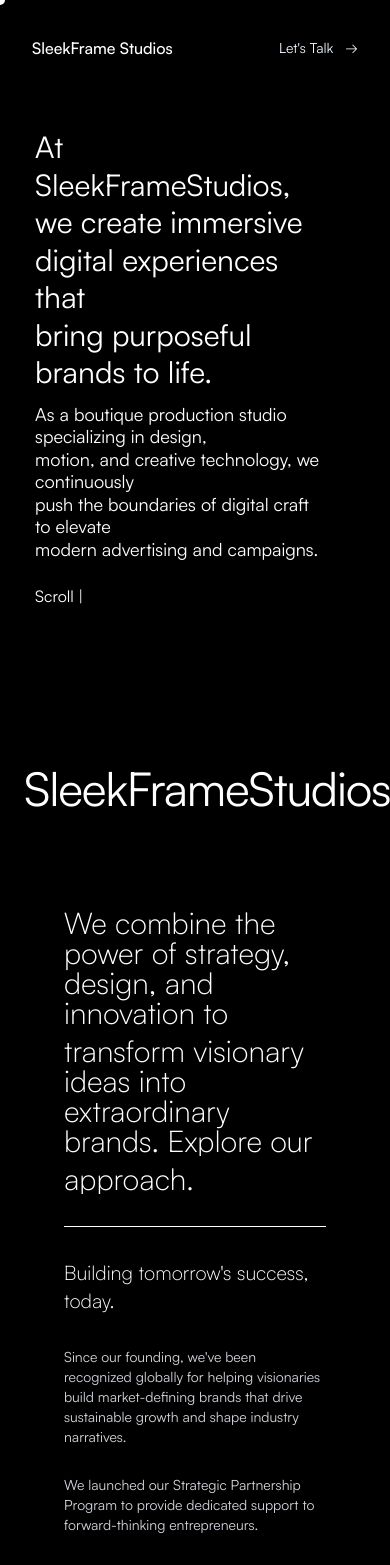
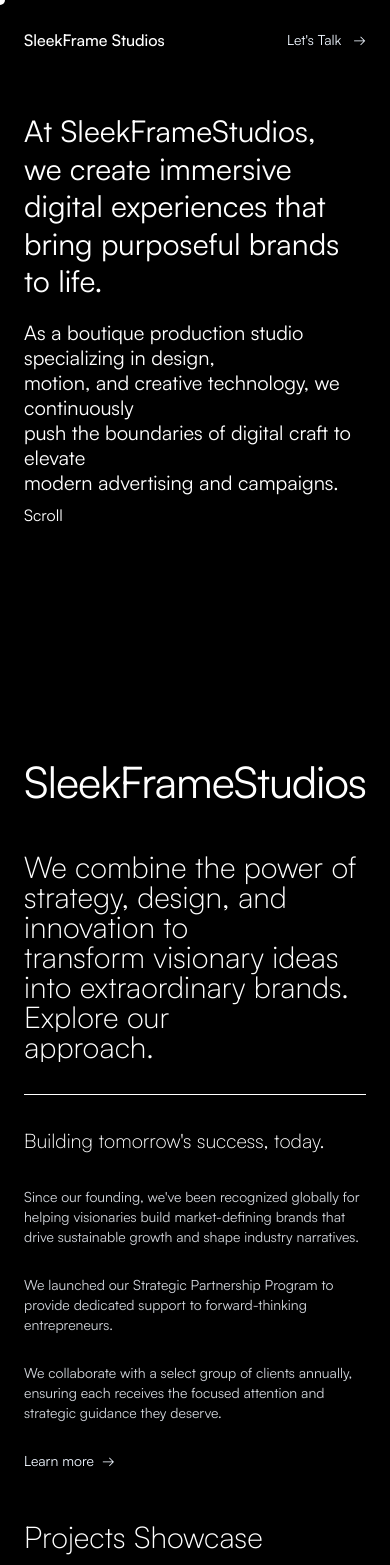
Before and after one commit to karan1310-bit/sleek, a Next.js app: page / in a window 390 px wide. Shown: the top 1565 px of the page. Built offline with nearby package versions, Linux system fonts and the light colour scheme.

Commit message:
sm screen done

```diff
--- a/components/About.jsx
+++ b/components/About.jsx
@@ -42,13 +42,13 @@ const About = () => {
   }, []);
   return (
     <div
-      className="max-h-screen mt-8 sm:mt-12 text-white p-8"
+      className="max-h-screen mt-2 sm:mt-12 text-white px-6 lg:p-8"
       ref={containerRef}
     >
-      <div className="w-full px-8 md:px-12 relative mx-auto font-variable">
+      <div className="w-full md:px-12 relative mx-auto font-variable">
         {/* H1 Lines */}
         {h1Lines.map((line, index) => (
-          <div key={index} className="overflow-hidden mb-2">
+          <div key={index} className="overflow-hidden">
             <h1
               className="text-3xl md:text-5xl lg:text-5xl font-light leading-none"
               ref={(el) => (lineRefs.current[index] = el)}
--- a/components/Contact.jsx
+++ b/components/Contact.jsx
@@ -2,7 +2,7 @@ import { useEffect, useRef, useState } from "react";
 import { gsap } from "gsap";
 import { LiaLongArrowAltRightSolid } from "react-icons/lia";
 
-const words = ["project", "idea", "vision", "success"];
+const words = ["project", "ideas", "vision", "success"];
 
 export default function Contact() {
     const [currentWordIndex, setCurrentWordIndex] = useState(0);
@@ -63,21 +63,21 @@ export default function Contact() {
     return () => clearInterval(interval);
   }, [currentWordIndex]);
   return (
-    <main className="h-screen bg-black text-white py-8 flex flex-col px-12">
-      <div className="text-6xl md:text-[10vw] font-variable font-light tracking-tight leading-[0.9]">
+    <main className="h-fit sm:h-fit bg-black text-white pb-32 sm:pb-28 py-8 flex flex-col px-6 md:px-16">
+      <div className="text-7xl md:text-[10vw] font-variable font-light tracking-tight leading-[0.9]">
         <p>let’s discuss your</p>
         <p>
           next <LiaLongArrowAltRightSolid className="inline-block text-slate-100 text-[10vw] ml-2" />{" "}
           <span
             ref={wordContainerRef}
-            className="inline-block whitespace-nowrap ml-2"
+            className="inline-block whitespace-nowrap pr-12 sm:pr-0 sm:ml-2"
           >
             {splitWordToSpans(words[currentWordIndex])}
           </span>
         </p>
       </div>
 
-      <div className="mt-20 text-xl flex flex-col font-variable justify-center items-center text-white/70">
+      <div className="mt-20 sm:mt-12 text-2xl sm:text-xl flex flex-col font-variable justify-center items-center text-white/70">
         <p className="shine-text">Big ambitions?</p>
         <p className="shine-text">We match the energy.</p>
       </div>
--- a/components/Content.jsx
+++ b/components/Content.jsx
@@ -22,7 +22,7 @@ export default function Content() {
   const Section2 = () => {
 
       return (
-          <div className='flex px-6 md:px-16 flex-col md:flex-row bottom-0 justify-between items-start gap-4 overflow-hidden'>
+          <div className='flex px-6 md:px-16 flex-col md:flex-row bottom-0 justify-between items-start gap-2 sm:gap-4 overflow-hidden'>
               <h1 className='text-[8vw] font-extrabold md:text-[8vw] uppercase leading-tight'>SleekFrameStudios
               </h1>
               <p className='font-extralight'>©copyright 2025</p>
@@ -32,14 +32,14 @@ export default function Content() {
 
   const Nav = () => {
       return (
-          <div className='flex shrink-0 font-variable gap-10 md:gap-20 px-6 md:px-16 mb-10 md:mb-8'>
-              <div className='flex flex-col font-light gap-2'>
+          <div className='flex shrink-0 font-variable gap-10 md:gap-20 px-6 md:px-16 mb-12 md:mb-8'>
+              <div className='flex flex-col font-light gap-1 sm:gap-2'>
                   <h3 className='mb-2 hover-btn uppercase w-fit text-[#ffffff80]'>About</h3>
                   <p className='font-extralight'>Home</p>
                   <p className='font-extralight'>Projects</p>
                   <p className='font-extralight'>Our Mission</p>
               </div>
-              <div className='flex flex-col gap-2'>
+              <div className='flex flex-col gap-1 sm:gap-2'>
                   <h3 className='mb-2 hover-btn uppercase w-fit text-[#ffffff80]'>Contact</h3>
                   <p className='font-extralight'>+65 9989298981</p>
                   <p className='font-extralight'>yo@gmail.com</p>
--- a/components/Footer.jsx
+++ b/components/Footer.jsx
@@ -5,10 +5,10 @@ import Content from "./Content";
 export default function Footer() {
   return (
     <div
-      className="relative h-[800px] font-variable"
+      className="relative h-[600px] sm:h-[650px] font-variable"
       style={{ clipPath: "polygon(0% 0%, 100% 0%, 100% 100%, 0 100%)" }}
     >
-      <div className="fixed bottom-0 h-[800px] w-full">
+      <div className="fixed bottom-0 h-[600px] sm:h-[650px] w-full">
         <Content />
       </div>
     </div>
--- a/components/Hero.jsx
+++ b/components/Hero.jsx
@@ -40,8 +40,8 @@ const Hero = () => {
 
   return (
     <div className="min-h-screen w-full relative overflow-hidden font-variable">
-      <div className="w-full px-[9%] pt-32 md:pt-32 md:px-[22%]">
-        <div className="w-[90%] md:w-[41%]">
+      <div className="w-full px-6 pt-28 md:pt-32 md:px-[22%]">
+        <div className="w-[100%] md:w-[41%]">
           {/* H3 Lines */}
           {h3Lines.map((line, index) => (
             <div key={index} className="overflow-hidden">
@@ -57,10 +57,10 @@ const Hero = () => {
           {pLines.map((line, index) => (
             <div
               key={index + h3Lines.length}
-              className={`overflow-hidden ${index === 0 ? "mt-3" : ""}`} // 👈 only line 2 gets margin
+              className={`overflow-hidden ${index === 0 ? "mt-5 md:mt-3" : ""}`} // 👈 only line 2 gets margin
             >
               <p
-                className="text-lg md:text-sm font-normal leading-tight"
+                className="text-xl md:text-sm font-normal leading-tight"
                 ref={(el) => (lineRefs.current[index + h3Lines.length] = el)}
               >
                 {line}
@@ -69,21 +69,21 @@ const Hero = () => {
           ))}
 
           {/* Scroll line */}
-          <div className="overflow-hidden mt-6">
+          <div className="overflow-hidden mt-2">
             <p
               ref={(el) =>
                 (lineRefs.current[h3Lines.length + pLines.length] = el)
               }
             >
-              Scroll |
+              Scroll
             </p>
           </div>
         </div>
       </div>
 
-      <div id="hero" className="w-full absolute bottom-8 sm:bottom-2 left-0">
+      <div id="hero" className="w-full absolute bottom-10 sm:bottom-8 px-6 md:bottom-6 lg:bottom-2 left-0">
         <h1
-          className="overflow-hidden text-[12vw] px-6 font-normal tracking-tight leading-none whitespace-nowrap"
+          className="overflow-hidden text-[11.2vw] md:text-[12vw] font-normal tracking-tight leading-none whitespace-nowrap"
           ref={heroRef}
         >
           SleekFrameStudios
--- a/components/Marquee.jsx
+++ b/components/Marquee.jsx
@@ -2,14 +2,14 @@ import React from 'react';
 
 const Marquee = () => {
     return (
-      <div className="bg-zinc-900 w-full mb-16">
+      <div className="bg-zinc-900 w-full mb-16 sm:mb-16">
         {/* Top Border */}
         <div className="border-t border-gray-500 w-full" />
         <div className="border-b border-gray-500 w-full mt-[2px]" />
 
         {/* Marquee Content */}
         <div className="overflow-hidden py-4">
-          <div className="flex whitespace-nowrap text-white text-[5vw] font-light font-variable uppercase px-6">
+          <div className="flex whitespace-nowrap text-white text-6xl md:text-[5vw] font-light font-variable uppercase px-6">
             <div className="flex animate-marquee items-center">
               {[...Array(16)].map((_, i) => (
                 <React.Fragment key={i}>
--- a/components/Navbar.jsx
+++ b/components/Navbar.jsx
@@ -40,10 +40,10 @@ const Navbar = () => {
   return (
     <div
       ref={navContainerRef}
-      className="fixed inset-x-0 top-4 z-40 h-16 border-none transition-all duration-700 sm:inset-x-6"
+      className="fixed inset-x-0 top-4 sm:top-2 z-40 h-12 sm:h-16 border-none transition-all duration-700 sm:inset-x-6"
     >
       <header className="absolute top-1/2 w-full -translate-y-1/2">
-    <nav className='flex justify-between items-center text-white py-8 px-8 font-variable'>
+    <nav className='flex justify-between items-center text-white py-4 md:py-6 px-6 md:px-6 font-variable'>
         <h2 className='font-medium text-base sm:text-lg'>SleekFrame Studios</h2>
             <div className="hidden md:flex h-full items-center gap-1">
               {navItems.map((item, index) => (
--- a/components/Showcase.jsx
+++ b/components/Showcase.jsx
@@ -29,8 +29,8 @@ const Showcase = () => {
   const [modal, setModal] = useState({ active: false, index: 0 });
 
   return (
-    <main className="flex min-h-fit md:min-h-screen pt-[3vh] lg:pt-[7vh] items-center justify-center overflow-hidden px-8">
-    <div className="w-full font-variable max-w-[90%] lg:max-w-none lg:w-[75%] flex flex-col items-center justify-center">
+    <main className="flex min-h-fit md:min-h-screen mt-8 sm:mt-0 lg:pt-[7vh] items-center justify-center overflow-hidden px-6 md:px-8">
+    <div className="w-full font-variable max-w-[100%] lg:max-w-none lg:w-[75%] flex flex-col items-center justify-center gap-4 sm:gap-0">
         {projects.map((project, index) => {
           return (
             <Project
--- a/components/parallex/Card.jsx
+++ b/components/parallex/Card.jsx
@@ -15,21 +15,21 @@ const ResponsiveCard = ({ i, title, description, src, url, color, progress, rang
   const scale = useTransform(progress, range, [1, targetScale]);
 
   return  (
-    <div className="min-h-screen flex items-center justify-center font-variable sticky top-0 py-4" ref={container}>
+    <div className="min-h-fit flex items-center justify-center mt-4 sm:mt-0 font-variable sticky top-0 sm:py-4" ref={container}>
       <motion.div
-        className="flex flex-col relative w-[360px] h-[650px] sm:w-[500px] md:w-[700px] md:h-[700px] lg:w-full lg:h-screen xl:w-full xl:h-screen rounded-[25px] p-4 sm:p-6 md:px-20 md:py-6 origin-top"
+        className="flex flex-col relative w-[360px] h-[800px] sm:w-[500px] md:w-[700px] md:h-[700px] lg:w-full lg:h-screen xl:w-full xl:h-screen px-0 py-4 sm:p-6 md:px-20 md:py-6 origin-top"
         style={{
           backgroundColor: color,
           scale,
           top: `calc(5vh + ${i * 0}px)`,
         }}
       >
-        <h2 className="text-center m-0 text-lg sm:text-xl md:text-[28px]">{title}</h2>
+        <h2 className="text-center m-0 text-2xl sm:text-xl md:text-[28px]">{title}</h2>
 
-        <div className="flex flex-col md:flex-row h-full mt-4 sm:mt-6 md:mt-[50px] gap-4 sm:gap-6 md:gap-[50px]">
+        <div className="flex flex-col md:flex-row h-full mt-6 sm:mt-6 md:mt-[50px] gap-4 sm:gap-6 md:gap-[50px]">
           {/* Description Section */}
           <div className="w-full md:w-[40%] relative md:top-[10%]">
-            <p className="text-sm sm:text-base md:text-xl first-letter:text-lg sm:first-letter:text-xl md:first-letter:text-[28px] first-letter:font-['Title']">
+            <p className="text-base sm:text-base md:text-xl first-letter:text-lg sm:first-letter:text-xl md:first-letter:text-[28px] first-letter:font-['Title']">
               {description}
             </p>
 
@@ -37,7 +37,7 @@ const ResponsiveCard = ({ i, title, description, src, url, color, progress, rang
               <a
                 href={url}
                 target="_blank"
-                className="text-xs underline cursor-pointer"
+                className="text-xs cursor-pointer"
               >
                 See more
               </a>
@@ -58,7 +58,7 @@ const ResponsiveCard = ({ i, title, description, src, url, color, progress, rang
           </div>
 
           {/* Image Container */}
-          <div className="relative w-full md:w-[60%] h-[300px] sm:h-[300px] md:h-[90%] rounded-[25px] overflow-hidden">
+          <div className="relative w-full mt-6 sm:mt-0 md:w-[60%] h-[350px] sm:h-[300px] md:h-[90%] rounded-[25px] overflow-hidden">
             <motion.div
               className="relative w-full h-full object-fill"
               style={{ scale: imageScale }}
--- a/components/projects/Heading.jsx
+++ b/components/projects/Heading.jsx
@@ -34,12 +34,12 @@ const Heading = () => {
   }, []);
 
   return (
-    <div ref={containerRef} className="w-full mt-8 sm:mt-12">
+    <div ref={containerRef} className="w-full mt-12 px-6 md:px-20 sm:mt-12">
       {/* h1 */}
       {h1Lines.map((line, index) => (
-        <div key={index} className="overflow-hidden px-20">
+        <div key={index} className="overflow-hidden">
           <h1
-            className="text-5xl text-left font-light mb-2 font-variable"
+            className="text-3xl md:text-5xl text-left font-light mb-2 font-variable"
             ref={(el) => (lineRefs.current[index] = el)}
           >
             {line}
@@ -49,7 +49,7 @@ const Heading = () => {
 
       {/* paragraph lines */}
       {pLines.map((line, index) => (
-        <div key={index + h1Lines.length} className="overflow-hidden px-20">
+        <div key={index + h1Lines.length} className="overflow-hidden">
           <p
             className="font-variable text-gray-300 text-sm md:text-base"
             ref={(el) =>
--- a/components/projects/Modal.jsx
+++ b/components/projects/Modal.jsx
@@ -40,7 +40,7 @@ export default function Modal({modal, projects}) {
 
   return (
     <>
-        <motion.div ref={modalContainer} variants={scaleAnimation} initial="initial" animate={active ? "enter" : "closed"} className="h-[350px] w-[400px] absolute bg-white overflow-hidden pointer-events-none flex items-center justify-center">
+        <motion.div ref={modalContainer} variants={scaleAnimation} initial="initial" animate={active ? "enter" : "closed"} className="h-[150px] w-[200px] md:h-[350px] md:w-[400px] absolute bg-white overflow-hidden pointer-events-none flex items-center justify-center">
             <div style={{top: index * -100 + "%"}} className="h-full font-variable w-full absolute transition-[top_0.5s_cubic-bezier(0.76,_0,_0.24,_1)]">
             {
                 projects.map( (project, index) => {
```
